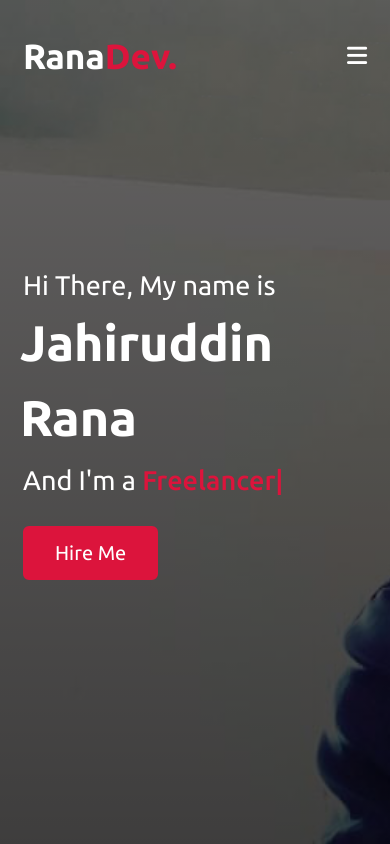
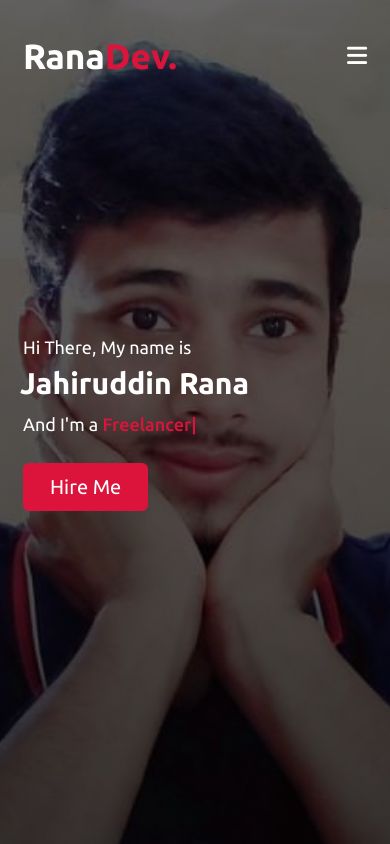
Before and after one commit to rana-web-dev/portfolio, a plain HTML site: page index.html in a window 390 px wide. Shown: the top 844 px of the page. Drawn offline with nearby package versions, Linux system fonts and the light colour scheme.

Commit message:
for responsive

```diff
--- a/css/responsive.css
+++ b/css/responsive.css
@@ -126,27 +126,18 @@
     }
 }
 
-@media screen and (max-width: 500px) {
-    .home .home-content .text-2 {
-        font-size: 50px;
-    }
-    .home .home-content .text-3 {
-        font-size: 27px;
-    }
-}
-
-@media screen and (max-width: 360px) {
+@media screen and (max-width: 600px) {
     .home {
         background-position: center;
     }
     .home .home-content .text-1 {
-        font-size: 23px;
+        font-size: 18px;
     }
     .home .home-content .text-2 {
-        font-size: 41px;
+        font-size: 30px;
     }
     .home .home-content .text-3 {
-        font-size: 23px;
+        font-size: 18px;
     }
     .home .home-content a {
         padding: 7px 25px;
--- a/index.html
+++ b/index.html
@@ -80,7 +80,7 @@
                         <!-- <i class="fas fa-chart-line"></i> -->
                         <i class="fas fa-code"></i>
                         <div class="text">App Development</div>
-                        <p></p>
+                        <p>Lorem ipsum dolor sit amet consectetur adipisicing elit. Repellat accusamus quisquam ipsam atque, nesciunt nemo.</p>
                     </div>
                 </div>
                 <div class="card">
```
